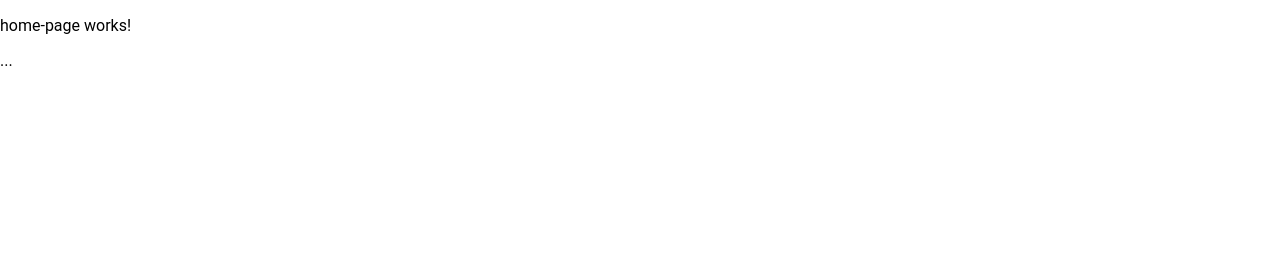
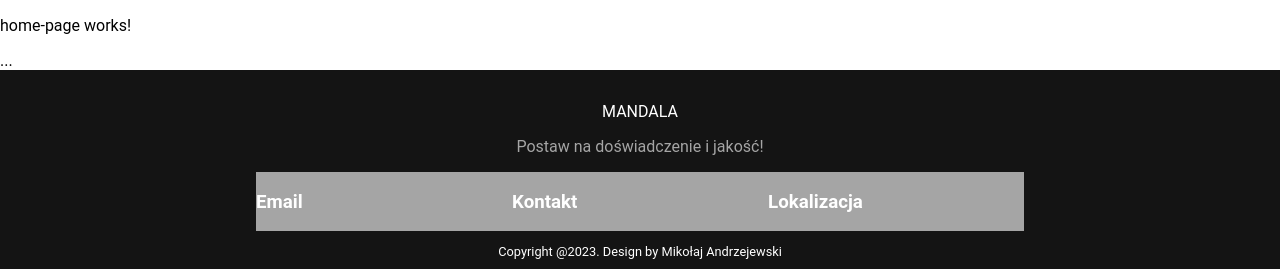
Before and after one commit to L3monPL/MandalaDashboard, an Angular app: page / in a window 1280 px wide. Shown: the part 819-1088 px from the top of the page. Before the commit the page ends 889 px from the top, so only its background shows below. Built offline with nearby package versions, Linux system fonts and the light colour scheme.

Commit message:
init footer

```diff
--- a/src/app/app.component.scss
+++ b/src/app/app.component.scss
@@ -0,0 +1,3 @@
+router-outlet{
+    width: 100vw;
+}
--- /dev/null
+++ b/src/app/components/footer/footer.component.html
@@ -0,0 +1,21 @@
+<div class="page">
+    <div class="container_footer">
+        <div class="title">
+            MANDALA
+        </div>
+        <p class="description">Postaw na doświadczenie i jakość!</p>
+        <div class="row_contact">
+            <div class="email_container">
+
+                <h3>Email</h3>
+            </div>
+            <div class="phone_container">
+                <h3>Kontakt</h3>
+            </div>
+            <div class="location_container">
+                <h3>Lokalizacja</h3>
+            </div>
+        </div>
+        <p class="copyright">Copyright @2023. Design by Mikołaj Andrzejewski</p>
+    </div>
+</div>
--- /dev/null
+++ b/src/app/components/footer/footer.component.scss
@@ -0,0 +1,39 @@
+.page{
+    background-color: #141414;
+    // width: 100vw;
+    display: flex;
+    color: #fff;
+}
+.container_footer{
+    display: flex;
+    flex-direction: column;
+    // justify-content: center;
+    align-items: center;
+    width: 100%;
+}
+.row_contact{
+    display: flex;
+    flex-direction: row;
+    justify-content: center;
+    align-items: center;
+    width: 60%;
+    background-color: #a5a5a5;
+}
+.email_container{
+    flex: 1;
+}
+.phone_container{
+    flex: 1;
+}
+.location_container{
+    flex: 1;
+}
+.title{
+    margin-top: 2rem;
+}
+.description{
+    color: #a5a5a5;
+}
+.copyright{
+    font-size: 0.8rem;
+}
--- a/src/app/pages/home-page/home-page.component.html
+++ b/src/app/pages/home-page/home-page.component.html
@@ -2,3 +2,4 @@
 ...
 <p>home-page works!</p>
 ...
+<app-footer></app-footer>
--- a/src/app/pages/home-page/home-page.module.ts
+++ b/src/app/pages/home-page/home-page.module.ts
@@ -2,6 +2,7 @@ import { NgModule } from '@angular/core';
 import { CommonModule } from '@angular/common';
 import { HomePageComponent } from './home-page.component';
 import { HeaderModule } from 'src/app/components/header/header.module';
+import { FooterModule } from 'src/app/components/footer/footer.module';
 
 
 
@@ -11,7 +12,8 @@ import { HeaderModule } from 'src/app/components/header/header.module';
   ],
   imports: [
     CommonModule,
-    HeaderModule
+    HeaderModule,
+    FooterModule
   ],
   exports: [
     HomePageComponent
--- a/src/styles.scss
+++ b/src/styles.scss
@@ -3,6 +3,8 @@ body, html{
     margin: 0px;
     padding: 0px;
     font-family: Roboto, "Helvetica Neue", sans-serif;
+    // overflow: hidden;
+    // overflow-y: scroll;
 }
 ::-webkit-scrollbar {
     width: 8px;
```
Also changed, not shown: src/app/components/footer/footer.component.ts (added, +10 -0 lines), src/app/components/footer/footer.module.ts (added, +18 -0 lines).
